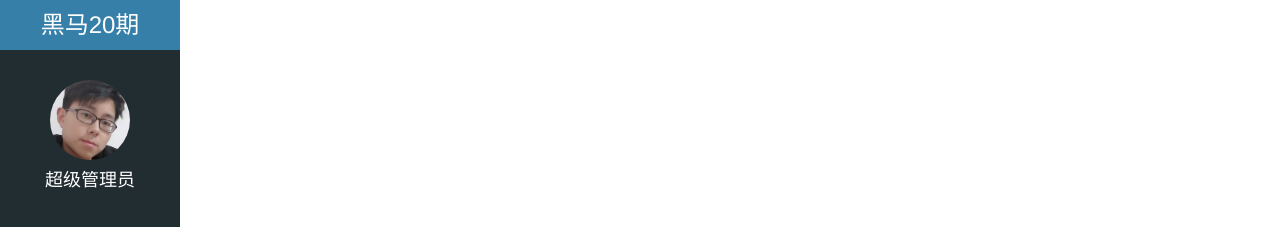
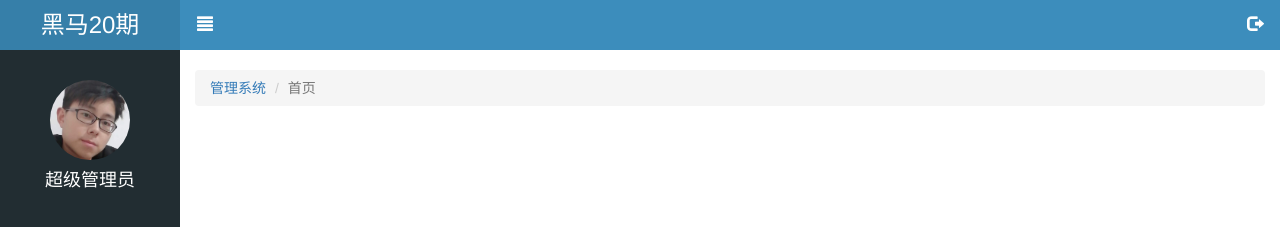
Before and after one commit to wenruyan/letao, a website: page public/back/index.html in a window 1280 px wide. Shown: the top 227 px of the page. Drawn offline with Linux system fonts and the light colour scheme.

Commit message:
点击菜单栏完成

```diff
--- a/public/back/css/common.css
+++ b/public/back/css/common.css
@@ -35,6 +35,8 @@ a:active{
   position: fixed;
   left: 0;
   top: 0;
+  z-index: 999;
+  transition: all 1s;
 }
 
 .lt_aside .brand{
@@ -43,6 +45,7 @@ a:active{
   background-color: #367FA9;
   text-align: center;
   font-size: 24px;
+
 }
 .lt_aside .brand a{
   color: white;
@@ -83,7 +86,46 @@ a:active{
 .lt_aside  .nav .child a{
   padding-left: 60px;
 }
+.lt_aside.hidemenu{
+  left: -180px;
+}
 /*.lt_aside .nav li a.curretn{*/
   /*border: 3px solid #006699;*/
   /*background-color: #1D1F21;*/
 /*}*/
+.lt_main{
+  width: 100%;
+  height: 1000px;
+  padding-left: 180px;
+  padding-top: 50px;
+  transition: all 1s;
+}
+.lt_main.hidemenu{
+  padding-left: 0;
+}
+.lt_main .main_top{
+  width: 100%;
+  height: 50px;
+  background-color: #3C8DBC;
+  position: fixed;
+  top: 0;
+  right: 0;
+  padding-left: 180px;
+  z-index: 666;
+  transition: all 1s;
+}
+.lt_main .main_top.hidemenu{
+  padding-left: 0;
+}
+.lt_main .main_top .icon_menu,
+.lt_main .main_top .icon_logout{
+  width: 50px;
+  height: 50px;
+  line-height: 50px;
+  text-align: center;
+  font-size: 16px;
+  color: white;
+}
+.breadcrumb{
+  margin-top: 20px;
+}
--- a/public/back/index.html
+++ b/public/back/index.html
@@ -43,7 +43,40 @@
      </ul>
    </div>
  </div>
+ <div class="lt_main">
+   <div class="main_top">
+     <a href="#" class="pull-left icon_menu">
+       <i class="glyphicon glyphicon-align-justify"></i>
+     </a>
+     <a href="#" class="pull-right icon_logout">
+       <i class="glyphicon glyphicon-log-out"></i>
+     </a>
+   </div>
+   <div class="container-fluid">
+     <ol class="breadcrumb">
+       <li><a href="#">管理系统</a></li>
+       <li class="active">首页</li>
+     </ol>
+   </div>
+ </div>
 
+ <!--<div class="modal fade">-->
+   <!--<div class="modal-dialog">-->
+     <!--<div class="modal-content">-->
+       <!--<div class="modal-header">-->
+         <!--<button type="button" class="close" data-dismiss="modal"><span aria-hidden="true">&times;</span></button>-->
+         <!--<h4 class="modal-title">Modal title</h4>-->
+       <!--</div>-->
+       <!--<div class="modal-body">-->
+         <!--<p>One fine body&hellip;</p>-->
+       <!--</div>-->
+       <!--<div class="modal-footer">-->
+         <!--<button type="button" class="btn btn-default" data-dismiss="modal">Close</button>-->
+         <!--<button type="button" class="btn btn-primary">Save changes</button>-->
+       <!--</div>-->
+     <!--</div>&lt;!&ndash; /.modal-content &ndash;&gt;-->
+   <!--</div>&lt;!&ndash; /.modal-dialog &ndash;&gt;-->
+ <!--</div>&lt;!&ndash; /.modal &ndash;&gt;-->
 </body>
 </html>
 <script src="lib/jquery/jquery.min.js"></script>
--- a/public/back/js/common.js
+++ b/public/back/js/common.js
@@ -22,3 +22,12 @@ $(document).ajaxStop(function() {
 $('.lt_aside .nav .category').click(function () {
   $('.child').slideToggle();
 })
+
+//点击菜单按钮，侧边栏隐藏
+$('.icon_menu').click(function () {
+  $('.lt_aside').toggleClass('hidemenu');
+  $('.lt_main').toggleClass('hidemenu');
+  $('.lt_main .main_top').toggleClass('hidemenu');
+})
+
+//模态框
```
